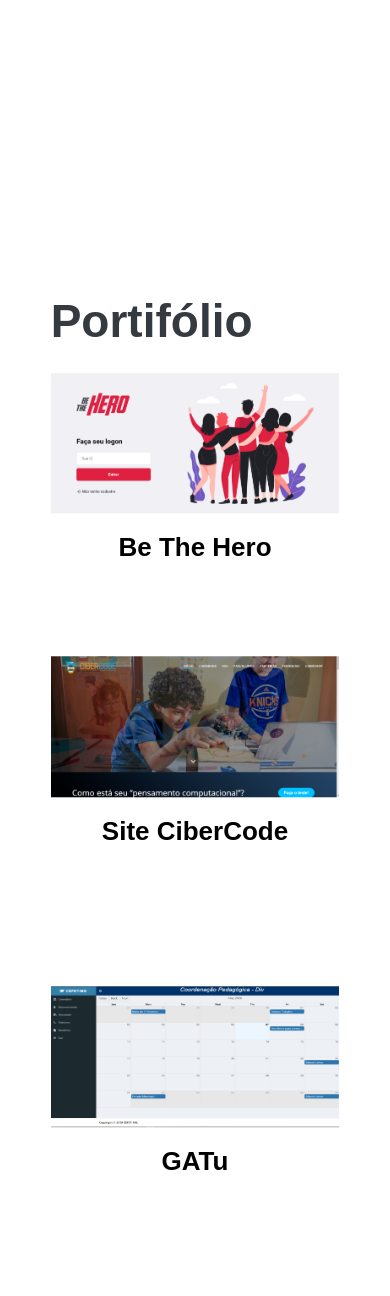
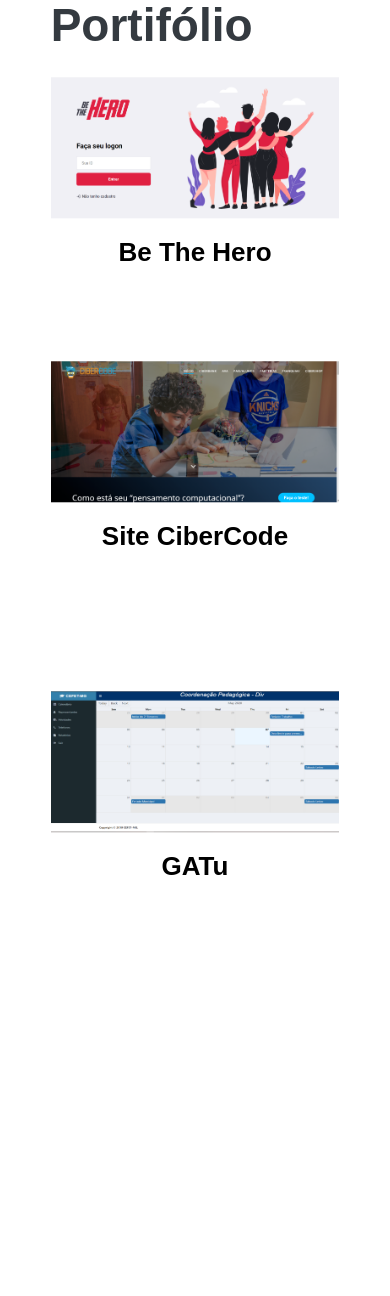
Before and after one commit to frapimoneto/personal-site, a plain HTML site: page index.html in a window 390 px wide. Shown: the part 2498-3794 px from the top of the page. Drawn offline with Linux system fonts and the light colour scheme; a web font is replaced by a local one.

Commit message:
mobile portifolio

```diff
--- a/styles.css
+++ b/styles.css
@@ -70,7 +70,7 @@ html, body {
 
   .portfolio {
     left: 10% !important;
-    top: 390% !important;
+    top: 355% !important;
     /* padding-top: 75% !important; */
     justify-content: center !important;
     /* text-align: justify; */
```
